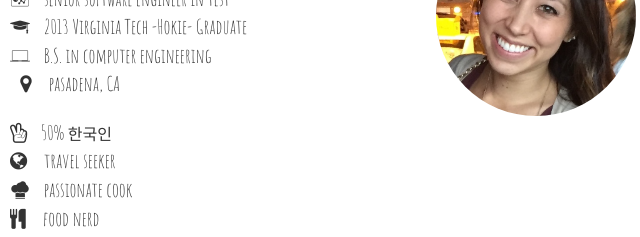
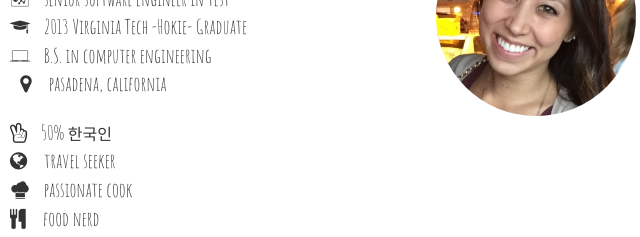
Before and after one commit to sgluzins/sashagluzinski-v1, a plain HTML site: page about.html in a window 1280 px wide. Shown: the part 328-565 px from the top of the page, 337-977 px from the left. Drawn offline with nearby package versions, Linux system fonts and the light colour scheme; files whose address does not match are found by name.

Commit message:
changing ca to full text

```diff
--- a/about.html
+++ b/about.html
@@ -58,7 +58,7 @@
           <li>
             <i class="icofont icofont-macbook"></i>&nbsp;&nbsp;&nbsp; B.S. in computer engineering</li>
           <li>&nbsp;&nbsp;
-            <i class="fa fa-map-marker" aria-hidden="true"></i>&nbsp;&nbsp;&nbsp;&nbsp; pasadena, CA</li>
+            <i class="fa fa-map-marker" aria-hidden="true"></i>&nbsp;&nbsp;&nbsp;&nbsp; pasadena, california</li>
           <br>
           <li>
             <i class="fa fa-hand-peace-o" aria-hidden="true"></i>&nbsp;&nbsp;&nbsp; 50%
```
